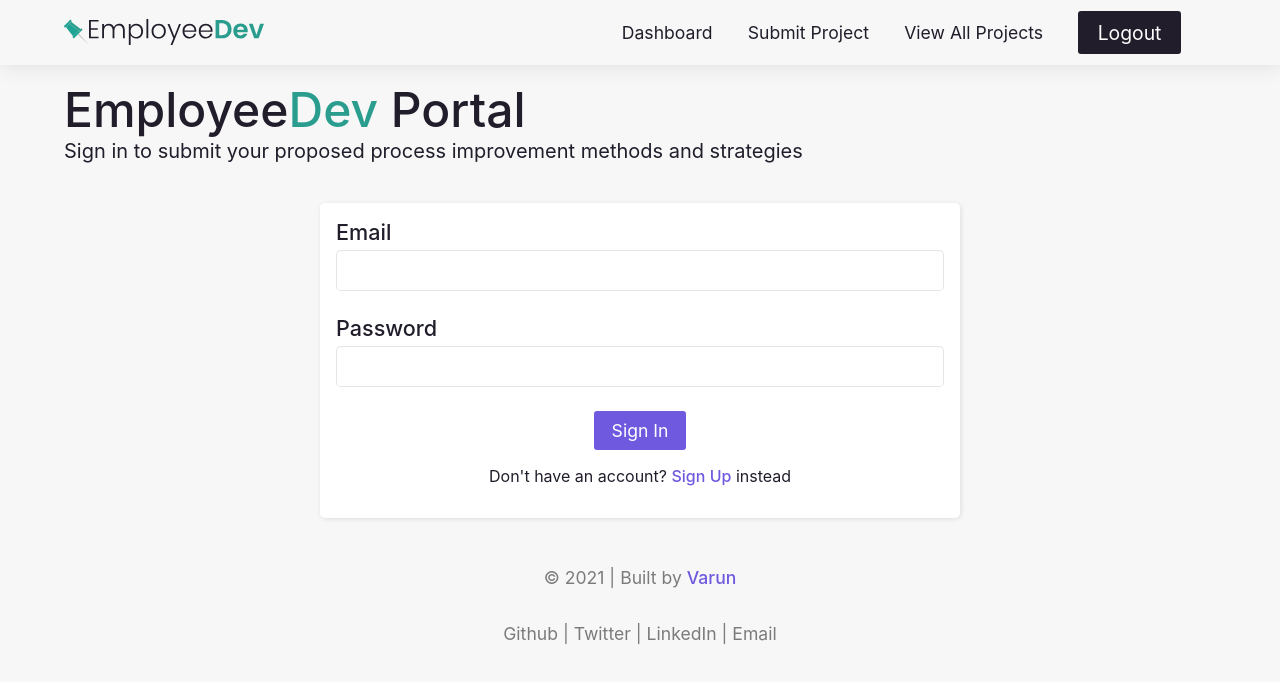
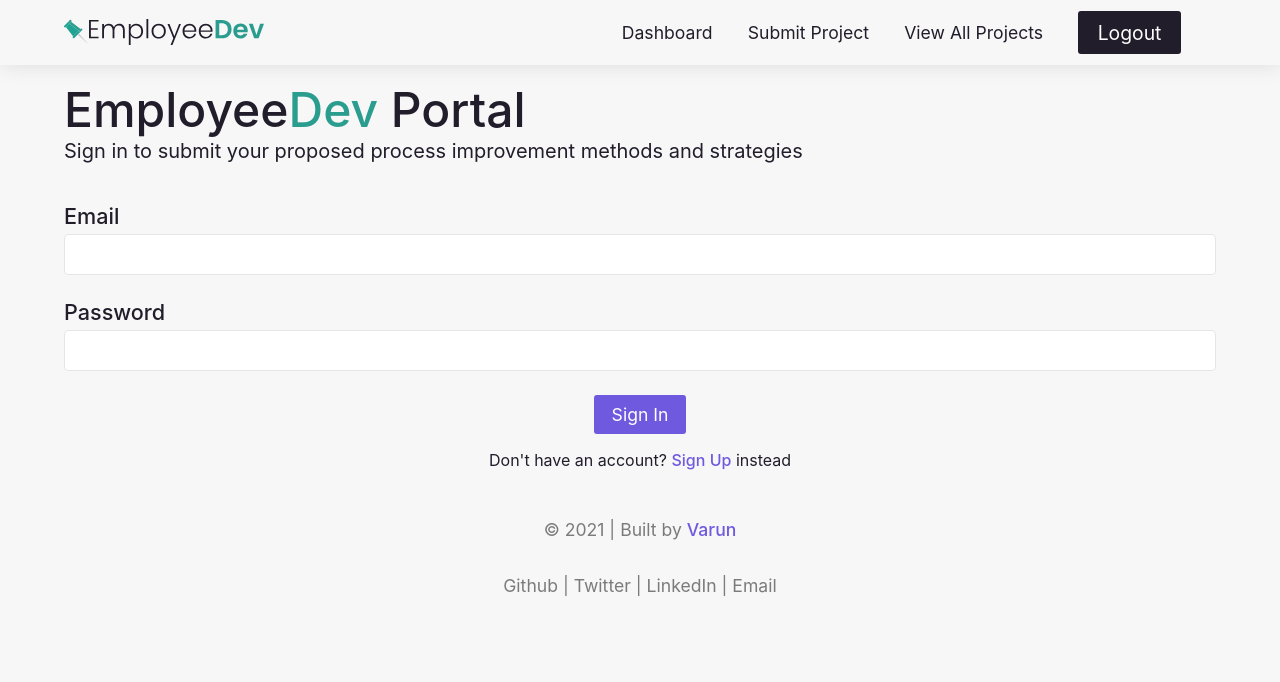
Before and after one commit to varunsundar01/EmployeeDev, a Vue app: page / in a window 1280 px wide. Shown: the top 682 px of the page. Built offline with nearby package versions, Linux system fonts and the light colour scheme.

Commit message:
Removed base-card wrapper from component

```diff
--- a/src/components/auth/TheAuth.vue
+++ b/src/components/auth/TheAuth.vue
@@ -1,5 +1,5 @@
 <template>
-  <base-card>
+  <div>
     <form>
       <form-element
         inputStyle="input"
@@ -25,7 +25,7 @@
       Don't have an account?
       <router-link to="/sign-up">Sign Up</router-link> instead
     </p>
-  </base-card>
+  </div>
 </template>
 
 <script>
```
